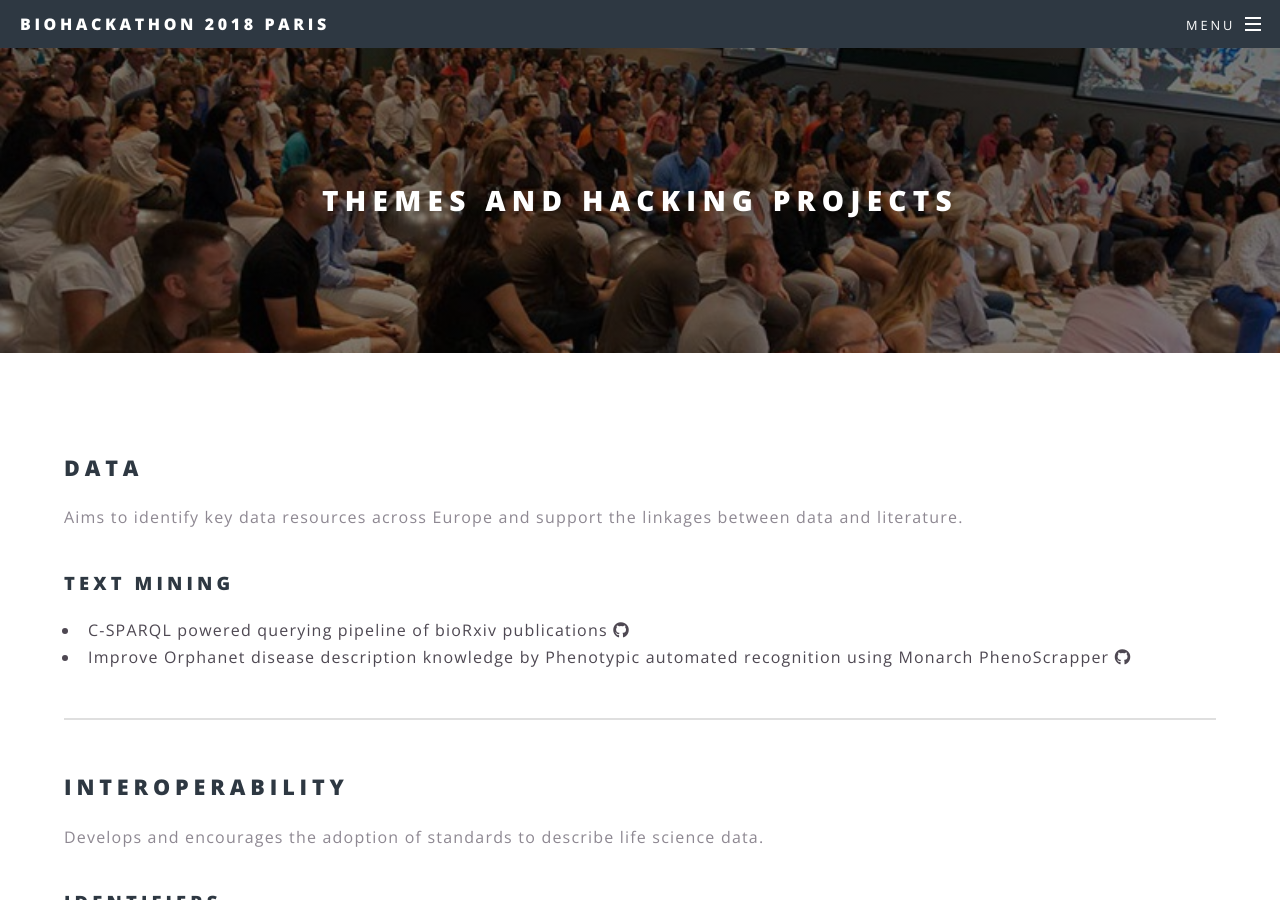
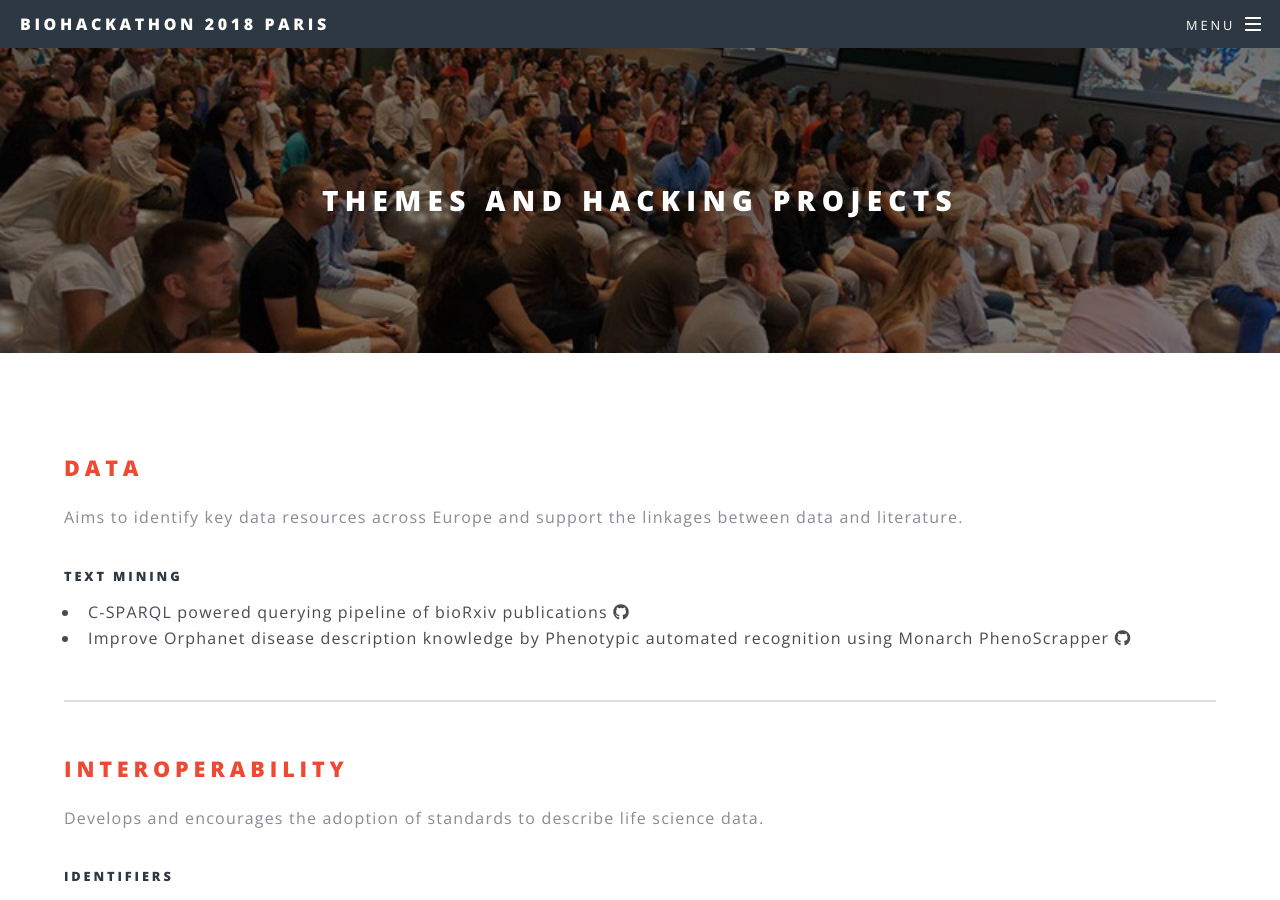
Before and after one commit to elixir-europe/bh2018paris, a Jekyll site: the page built from projects.html, in a window 1280 px wide and 900 px high. Built offline with Jekyll 4.4.1, drawn with Linux system fonts in a browser that asks for light colours; nearby versions of some CDN libraries.

Commit message:
Change styles to highlight the themes

```diff
--- a/projects.html
+++ b/projects.html
@@ -5,11 +5,11 @@ title: Themes and hacking projects
 <section id="hacking-projects">
 
     <header>
-        <h2 id="data">Data</h2>
+        <h2 style="color:#ed4933" id="data">Data</h2>
         <p>Aims to identify key data resources across Europe and support the linkages between data and literature.</p>
     </header>
 
-    <h3>Text mining</h3>
+    <h5>Text mining</h3>
     <ul>
         <li>
             <a href="https://github.com/elixir-europe/BioHackathon/tree/master/data/C-SPARQL%20powered%20querying%20pipeline%20of%20bioRxiv%20publications"
@@ -28,11 +28,11 @@ title: Themes and hacking projects
 
 
     <header>
-        <h2 id="interoperability">Interoperability</h2>
+        <h2 style="color:#ed4933" id="interoperability">Interoperability</h2>
         <p>Develops and encourages the adoption of standards to describe life science data.</p>
     </header>
 
-    <h3>Identifiers</h3>
+    <h5>Identifiers</h3>
     <ul>
         <li>
             <a href="https://github.com/elixir-europe/BioHackathon/tree/master/interoperability/Using%20blockchain%20in%20biomedical%20provenance%20the%20identifiers%20use%20case"
@@ -41,7 +41,7 @@ title: Themes and hacking projects
             </a>
         </li>
     </ul>
-    <h3>Structured metadata</h3>
+    <h5>Structured metadata</h3>
     <ul>
         <li>
             <a href="https://github.com/elixir-europe/BioHackathon/tree/master/interoperability/Adding%20Bioschemas%20markup%20to%20data%20repositories%20and%20developing%20tools%20to%20find%2C%20consume%20and%20use%20it"
@@ -78,7 +78,7 @@ title: Themes and hacking projects
         </li>
     </ul>
 
-    <h3>Compact identifiers</h3>
+    <h5>Compact identifiers</h3>
     <ul>
         <li>
             <a href="https://github.com/elixir-europe/BioHackathon/tree/master/interoperability/Support%20tools%20for%20rapid%20adoption%20of%20compact%20identifiers%20in%20the%20publishing%20process"
@@ -88,7 +88,7 @@ title: Themes and hacking projects
         </li>
     </ul>
 
-    <h3>Data distribution</h3>
+    <h5>Data distribution</h3>
     <ul>
         <li>
             <a href="https://github.com/elixir-europe/BioHackathon/tree/master/interoperability/Application%20of%20RDF-based%20models%20and%20tools%20for%20enhancing%20interoperable%20use%20of%20biomedical%20resources"
@@ -112,7 +112,7 @@ title: Themes and hacking projects
         </li>
     </ul>
 
-    <h3>Data integration</h3>
+    <h5>Data integration</h3>
     <ul>
         <li>
             <a href="https://github.com/elixir-europe/BioHackathon/tree/master/interoperability/OmicsPath%20Finding%20Relevant%20omics%20datasets%20using%20pathway%20information"
@@ -140,7 +140,7 @@ title: Themes and hacking projects
         </li>
     </ul>
 
-    <h3>Validation</h3>
+    <h5>Validation</h3>
     <ul>
         <li>
             <a href="https://github.com/elixir-europe/BioHackathon/tree/master/interoperability/Data%20clearinghouse%2C%20validation%20and%20curation%20of%20BioSamples_ENA_Breeding%20API%20endpoints_MAR%20databases"
@@ -159,10 +159,10 @@ title: Themes and hacking projects
     <hr />
 
     <header>
-        <h2 id="tools">Tools</h2>
+        <h2 style="color:#ed4933" id="tools">Tools</h2>
         <p>Helps researchers find the best software tools to analyse their data.</p>
     </header>
-    <h3>Containers</h3>
+    <h5>Containers</h3>
     <ul>
         <li>
             <a href="https://github.com/elixir-europe/BioHackathon/tree/master/tools/Bioconda%20packaging%20of%20the%20%20Regulatory%20Sequence%20Analysis%20Tools%20(RSAT)"
@@ -171,7 +171,7 @@ title: Themes and hacking projects
             </a>
         </li>
     </ul>
-    <h3>Tools discovery</h3>
+    <h5>Tools discovery</h3>
     <ul>
         <li>
             <a href="https://github.com/elixir-europe/BioHackathon/tree/master/tools/bio.tools%20%26%20EDAM%20drop-in%20hackathon%20%26%20discussions"
@@ -180,7 +180,7 @@ title: Themes and hacking projects
             </a>
         </li>
     </ul>
-    <h3>Visualisation</h3>
+    <h5>Visualisation</h3>
     <ul>
         <li>
             <a href="https://github.com/elixir-europe/BioHackathon/tree/master/tools/Development%20of%20BioJS%20components" target="_blank">Development of BioJS components
@@ -188,7 +188,7 @@ title: Themes and hacking projects
             </a>
         </li>
     </ul>
-    <h3>Workflows</h3>
+    <h5>Workflows</h3>
     <ul>
         <li>
             <a href="https://github.com/elixir-europe/BioHackathon/tree/master/tools/CWL%20support%20in%20Galaxy" target="_blank">CWL support in Galaxy
@@ -224,10 +224,10 @@ title: Themes and hacking projects
     <hr />
 
     <header>
-        <h2 id="training">Training</h2>
+        <h2 style="color:#ed4933" id="training">Training</h2>
         <p>Helps scientists and developers find the training they need, and also provides that training.</p>
     </header>
-    <h3>Training materials</h3>
+    <h5>Training materials</h3>
     <ul>
         <li>
             <a href="https://github.com/elixir-europe/BioHackathon/tree/master/training/Alternative%20episodes%20for%20the%204%20Open%20Source%20Software%20(4OSS)%20lesson%20focused%20on%20different%20Open%20Source%20technologies:%20Github%2C%20Docker%2C%20Jupyter%20Notebook%20and%20so%20on"
```
